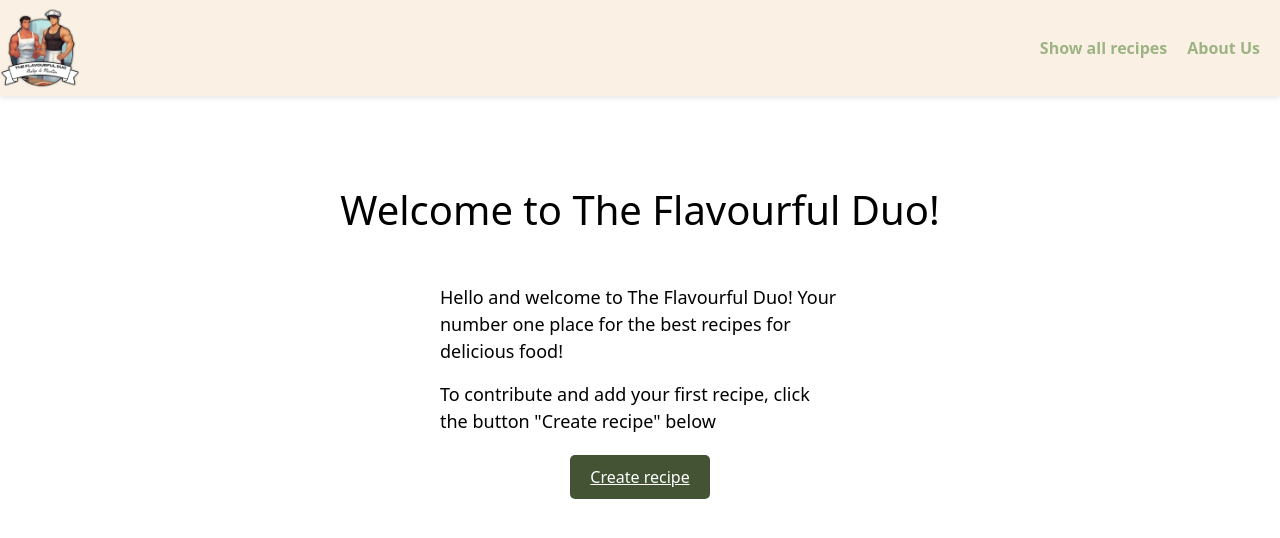
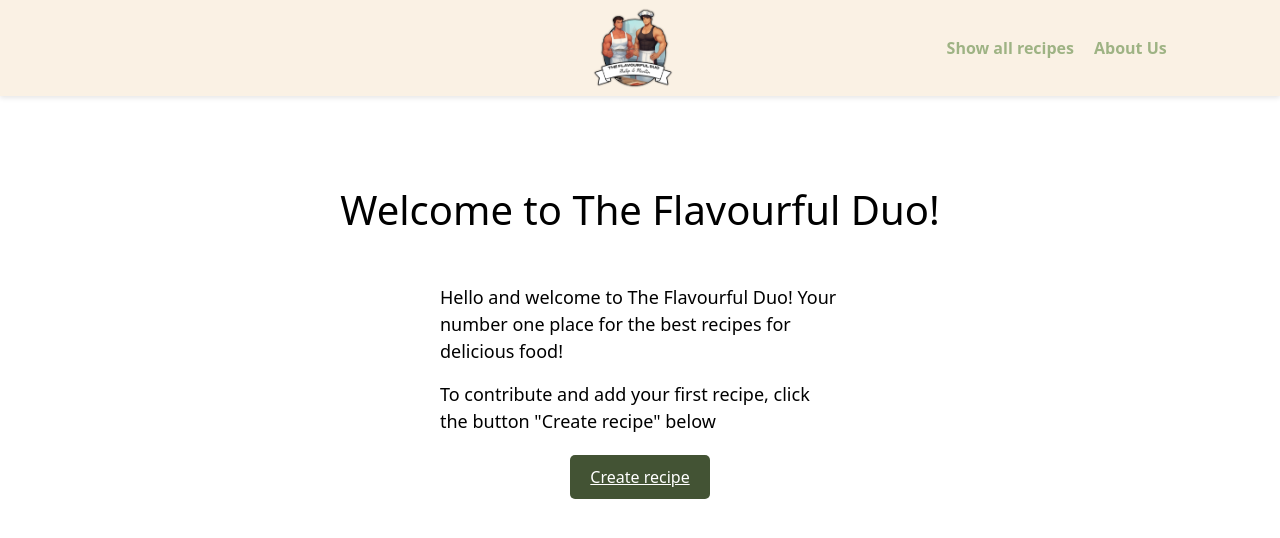
Before and after one commit to martinthuren/exam-foodrecipe-website, a React (Vite) app: page / in a window 1280 px wide. Shown: the top 538 px of the page. Built offline with nearby package versions, Linux system fonts and the light colour scheme.

Commit message:
updated navbar in the middle

```diff
--- a/src/components/Navbar.jsx
+++ b/src/components/Navbar.jsx
@@ -5,6 +5,8 @@ import "../static/css/Navbar.css";
 function Navbar() {
   return (
     <nav className="navbar">
+      <div className="nav-section"></div>
+
       <div className="logo-container">
         <Link to="/">
           <img
--- a/src/static/css/Navbar.css
+++ b/src/static/css/Navbar.css
@@ -1,15 +1,17 @@
 .navbar {
   display: flex;
-  justify-content: space-between;
   align-items: center;
   background-color: rgb(250, 241, 228);
   padding: 15px 30px;
   box-shadow: 0 2px 5px rgba(0, 0, 0, 0.1);
 }
 
-.logo-container {
+.nav-section,
+.logo-container,
+.nav-links {
+  flex: 1;
   display: flex;
-  align-items: center;
+  justify-content: center;
 }
 
 .logo-img {
```
